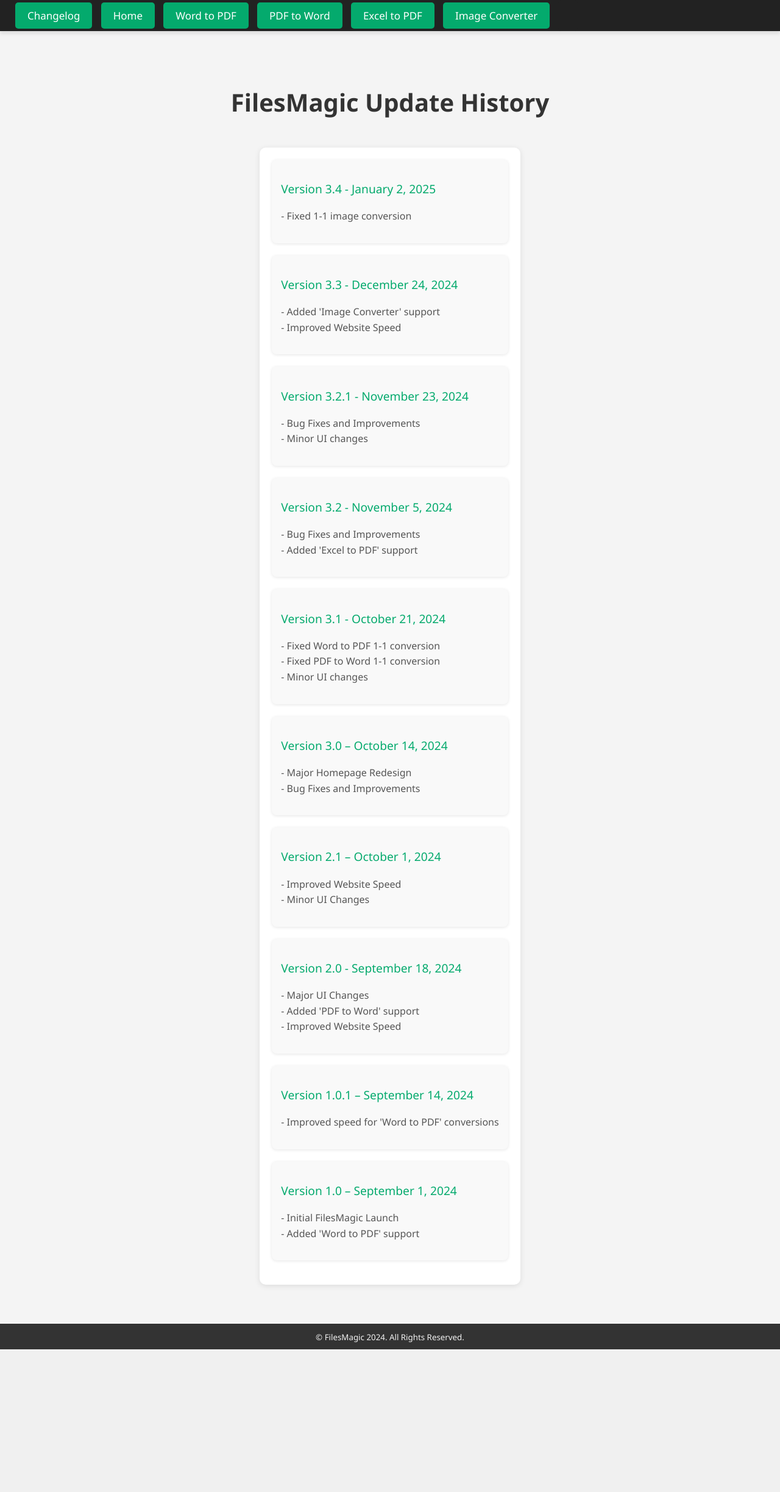
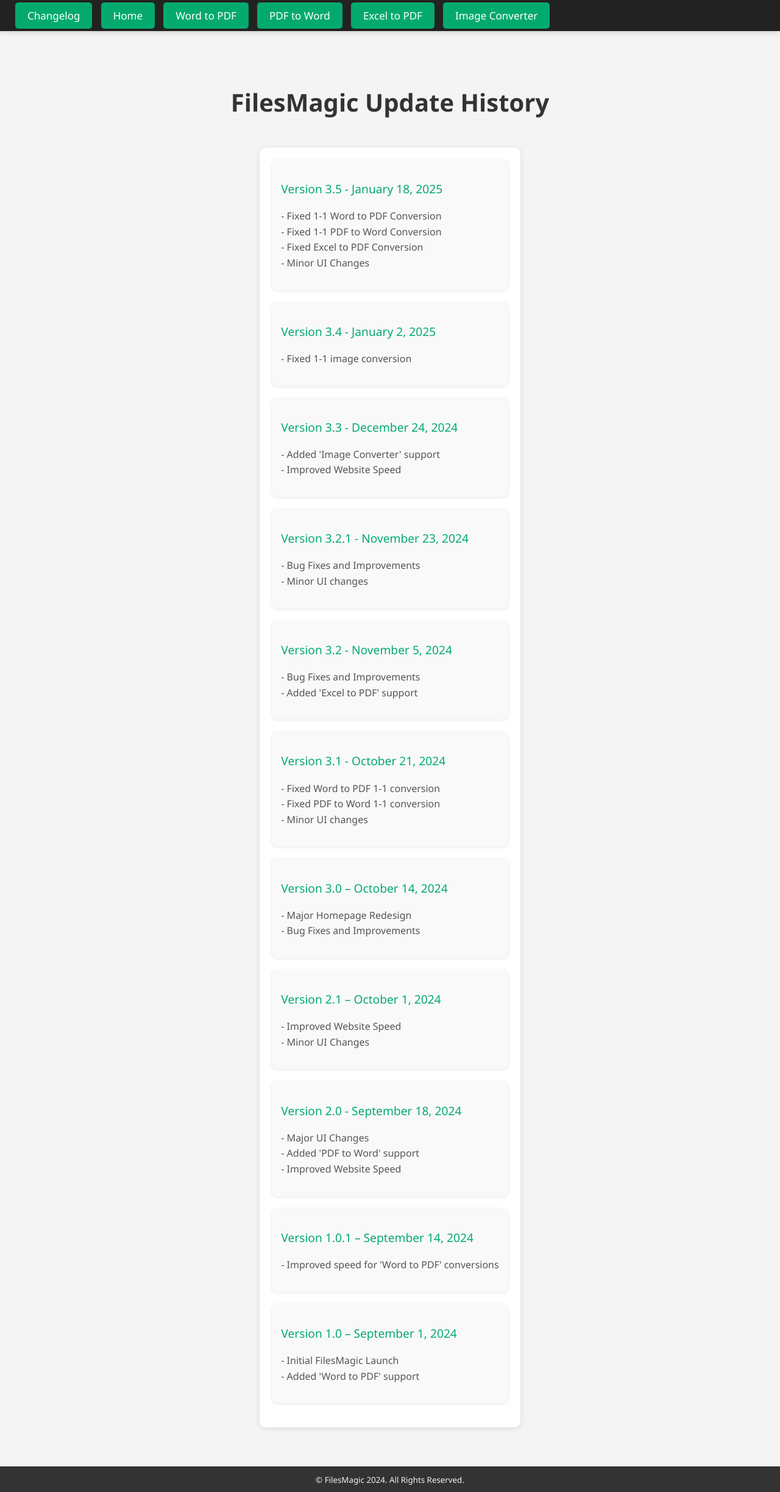
Before and after one commit to almuthanna1/filesmagic.com, a Flask app: page /changelog.html in a window 1280 px wide. Shown: the whole page at 61% size. Before the commit the page ends 2213 px from the top, so only its background shows below. Run offline with Flask 3, Linux system fonts and the light colour scheme.

Commit message:
Update changelog.html

```diff
--- a/templates/changelog.html
+++ b/templates/changelog.html
@@ -91,6 +91,11 @@
     <div class="history-container">
         <!-- Add more updates below this line -->
         <div class="update-entry">
+            <p class="update-date">Version 3.5 - January 18, 2025</p>
+            <p class="update-description">- Fixed 1-1 Word to PDF Conversion<br>- Fixed 1-1 PDF to Word Conversion<br>- Fixed Excel to PDF Conversion<br>- Minor UI Changes</p>
+        </div>
+
+        <div class="update-entry">
             <p class="update-date">Version 3.4 - January 2, 2025</p>
             <p class="update-description">- Fixed 1-1 image conversion</p>
         </div>
```
